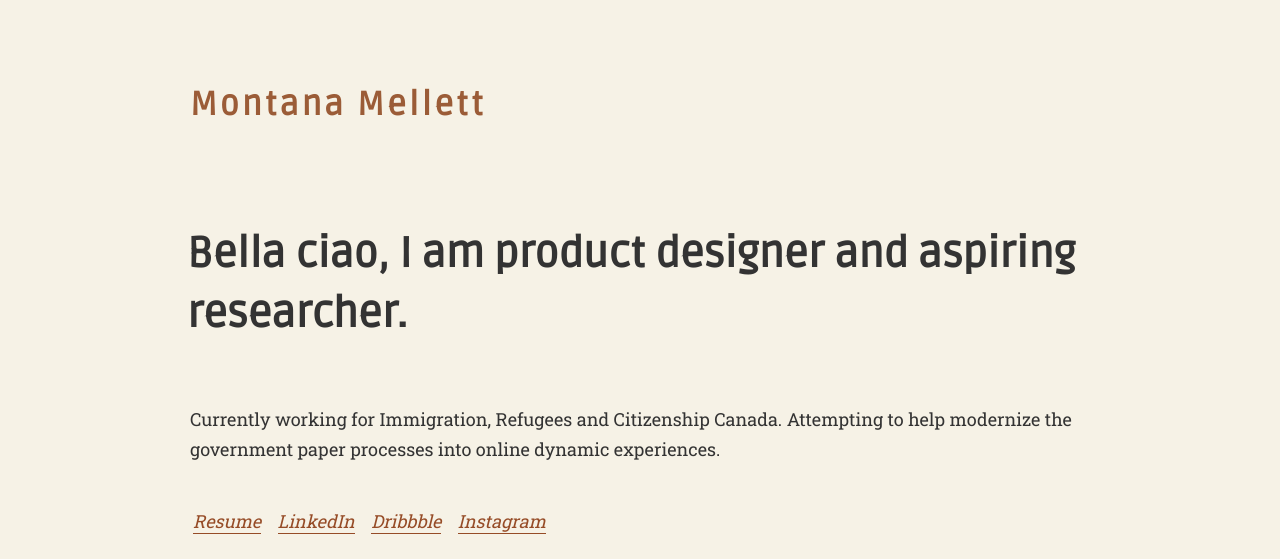
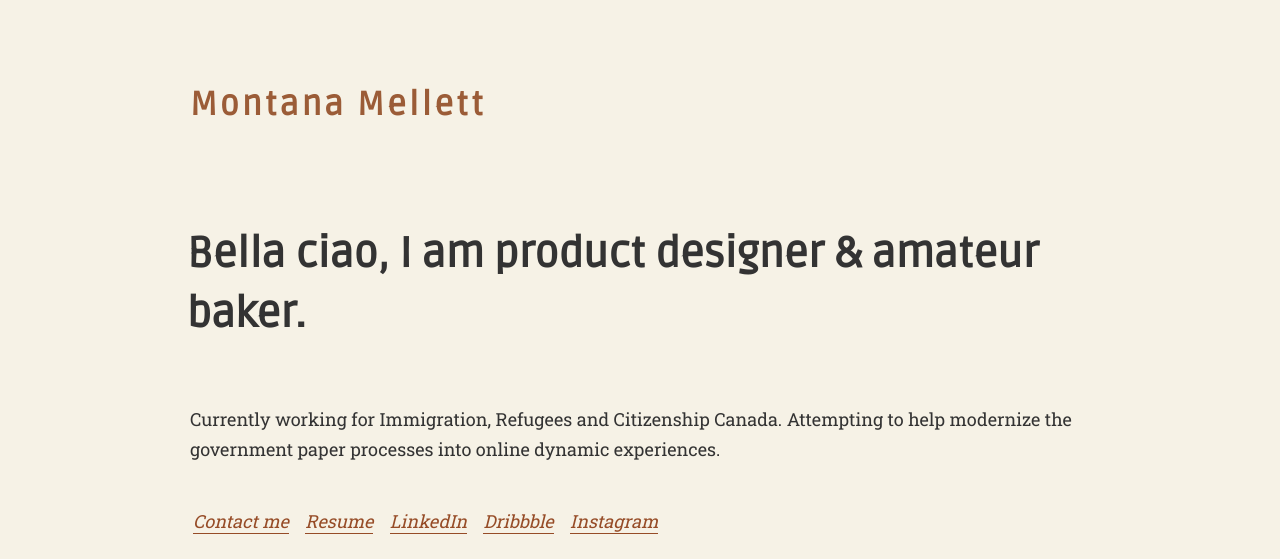
Before and after one commit to m-rae/montanamellett, a plain HTML site: page index.html in a window 1280 px wide. Shown: the top 559 px of the page. Drawn offline with Linux system fonts and the light colour scheme.

Commit message:
Updated the copy and added the email link

```diff
--- a/index.html
+++ b/index.html
@@ -2,11 +2,11 @@
 <html lang="en" class="no-js">
 
 <head>
-  <title>Montana Mellett - Product designer & researcher </title>
+  <title>Montana Mellett - Product designer</title>
   <meta charset="UTF-8">
   <meta http-equiv="X-UA-Compatible" content="IE=edge,chrome=1">
-  <meta name="description" content="Montana Mellett is a product designer and researcher">
-  <meta name="keywords" content="ux,ui,interaction,design,user experience,user interface,ux research,research,interaction design,montana,mellett,product,product-design,serive-design,inclusive">
+  <meta name="description" content="Montana Mellett is a product designer">
+  <meta name="keywords" content="ux,ui,interaction,design,user-experience,user-interface,ux-research,research,interaction-design,montana,mellett,product,product-design,serive-design,inclusive,social-innovation,nonbinary,queer,designer">
   <meta name="viewport" content="width=device-width, initial-scale=1">
 
   <link rel="apple-touch-icon-precomposed" sizes="180x180" href="apple-touch-icon-precomposed.png">
@@ -21,10 +21,11 @@
 
 <body>
   <h4 class="name">Montana Mellett</h4>
-  <h1 class="intro">Bella ciao, I am product designer and aspiring researcher. </h1>
+  <h1 class="intro">Bella ciao, I am product designer & amateur baker. </h1>
   <p class="about">Currently working for Immigration, Refugees and Citizenship Canada. Attempting to help modernize the government paper processes into online dynamic experiences.</p>
   <ul class="socials">
     <!-- <li><a href="">Portfolio - under construction</a></li> -->
+    <li><a href="mailto:montanamellett@gmail.com" target="blank">Contact me</a></li>
     <li><a href="files/montana-mellett-resume-2021.pdf" target="blank">Resume</a></li>
     <li><a href="https://www.linkedin.com/in/montana-mellett/" target="blank">LinkedIn</a></li>
     <li><a href="https://dribbble.com/monettmelltana" target="blank">Dribbble</a></li>
```
